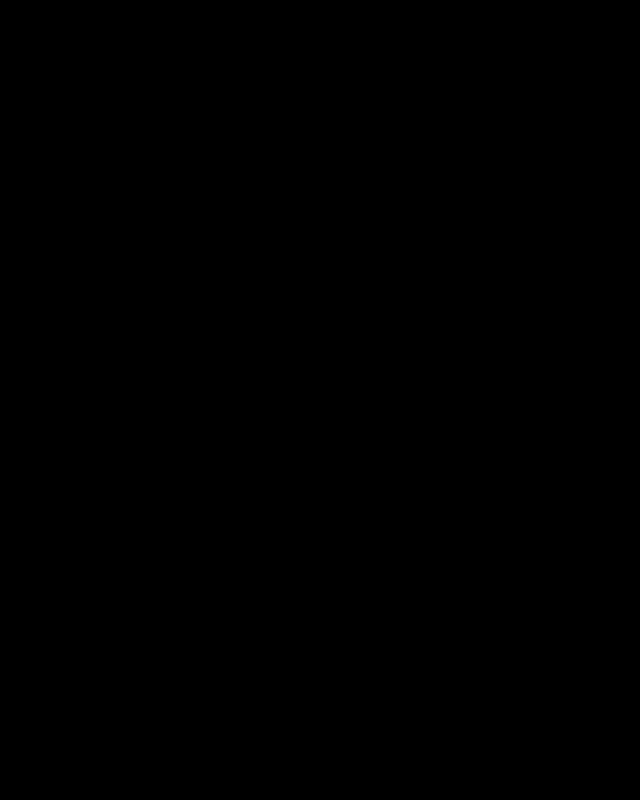
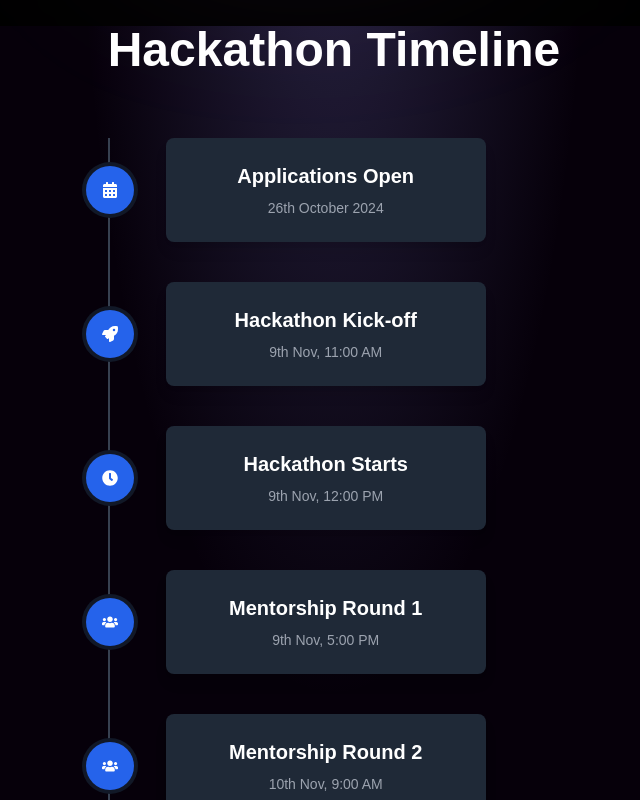
Before and after one commit to Mayur79/inohax, a Next.js app: page / in a window 1280 px wide. Shown: the part 1020-1820 px from the top of the page, without its empty margins (306-946 px from the left). Before the commit the page ends 1014 px from the top, so only its background shows below. Built offline with nearby package versions, Linux system fonts and the light colour scheme.

Commit message:
timelinecreated

```diff
--- a/package.json
+++ b/package.json
@@ -24,6 +24,7 @@
     "react": "^18.2.0",
     "react-dom": "^18.2.0",
     "react-hook-form": "^7.53.1",
+    "react-icons": "^5.3.0",
     "tailwind-merge": "^2.5.4",
     "tailwindcss-animate": "^1.0.7"
   },
--- a/src/app/page.tsx
+++ b/src/app/page.tsx
@@ -1,11 +1,13 @@
 import Image from "next/image";
 import Hero from "@/components/sections/hero";
 import Benefits from "@/components/sections/benefits";
+import Hackathon from "@/components/sections/hackathon";
 export default function Home() {
   return (
     <>
       <Hero />
       <Benefits />
+      <Hackathon/>
     </>
   );
 }
--- /dev/null
+++ b/src/components/sections/hackathon.tsx
@@ -0,0 +1,43 @@
+import React from 'react';
+import { FaRocket, FaClock, FaTrophy, FaCalendarAlt, FaUsers, FaFileAlt } from 'react-icons/fa';
+
+const Hackathon= () => {
+  const events = [
+    { title: 'Applications Open', date: '26th October 2024', icon: <FaCalendarAlt /> },
+    { title: 'Hackathon Kick-off', date: '9th Nov, 11:00 AM', icon: <FaRocket /> },
+    { title: 'Hackathon Starts', date: '9th Nov, 12:00 PM', icon: <FaClock /> },
+    { title: 'Mentorship Round 1', date: '9th Nov, 5:00 PM', icon: <FaUsers /> },
+    { title: 'Mentorship Round 2', date: '10th Nov, 9:00 AM', icon: <FaUsers /> },
+    { title: 'Final Submission', date: '10th Nov, 12:00 PM', icon: <FaFileAlt /> },
+    { title: 'Winner Announcement', date: '10th Nov, 2:45 PM', icon: <FaTrophy /> },
+  ];
+
+  return (
+    <div className="mt-8 bg-purple-950/10 bg-[radial-gradient(ellipse_20%_80%_at_50%_-20%,rgba(120,119,198,0.3),rgba(0,0,0,0))] text-white min-h-screen flex items-center justify-center">
+    <div className="text-center">
+      <h1 className="text-5xl font-bold mb-16">Hackathon Timeline</h1>
+      <div className="max-w-4xl mx-auto">
+        <ol className="relative border-l-2 border-gray-700">
+          {events.map((event, index) => (
+            <li key={index} className="mb-10 ml-6 flex items-center animate-fade-in-up">
+              {/* Centered icon on the vertical line */}
+              <span className="flex absolute -left-6 justify-center items-center w-12 h-12 bg-blue-600 rounded-full ring-4 ring-gray-900 transition-transform duration-500 ease-in-out hover:scale-125">
+                {event.icon}
+              </span>
+              {/* Event box aligned to the right */}
+              <div className="bg-gray-800 p-6 w-80 ml-8 rounded-lg shadow-lg transition-transform duration-500 ease-in-out hover:scale-105">
+                <h3 className="text-xl font-semibold">{event.title}</h3>
+                <time className="block mt-2 text-sm text-gray-400">{event.date}</time>
+              </div>
+            </li>
+          ))}
+        </ol>
+      </div>
+    </div>
+  </div>
+  );
+};
+
+
+
+export default Hackathon;
```
Also changed, not shown: 1 other file (tests, documents, lock files or other folders).
